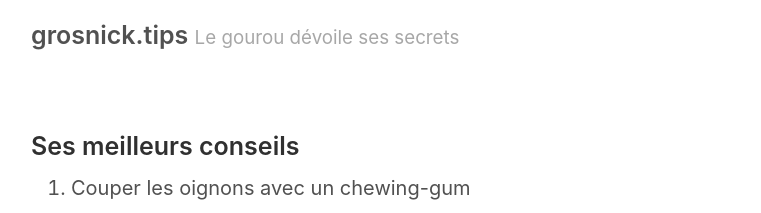
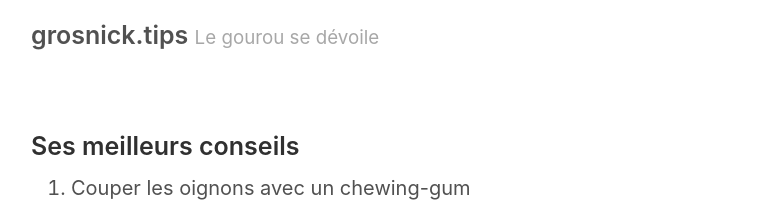
Before and after one commit to garytouet/grosnick-tips, a Jekyll site: the page built from index.html, in a window 1280 px wide. Shown: the top 213 px of the page, without its empty margins (259-1020 px from the left). Built offline with Jekyll 4.4.1, drawn with Linux system fonts in a browser that asks for light colours; emoji names are drawn with the system emoji font; the list of posts is cut into pages by our own code.

Commit message:
changed subtitle

```diff
--- a/_config.yml
+++ b/_config.yml
@@ -3,7 +3,7 @@ permalink:           pretty
 
 # Setup
 title:               grosnick.tips
-tagline:             Le gourou dévoile ses secrets
+tagline:             Le gourou se dévoile
 url:                 http://garytouet.com/
 paginate:            20
 baseurl:             /grosnick-tips
```
Also changed, not shown: LICENSE.md (deleted), README.md (deleted), _posts/2018-12-21-meilleurs-conseils.md (renamed from _posts/2016-01-01-couper-oignons.md), 8 other files.
